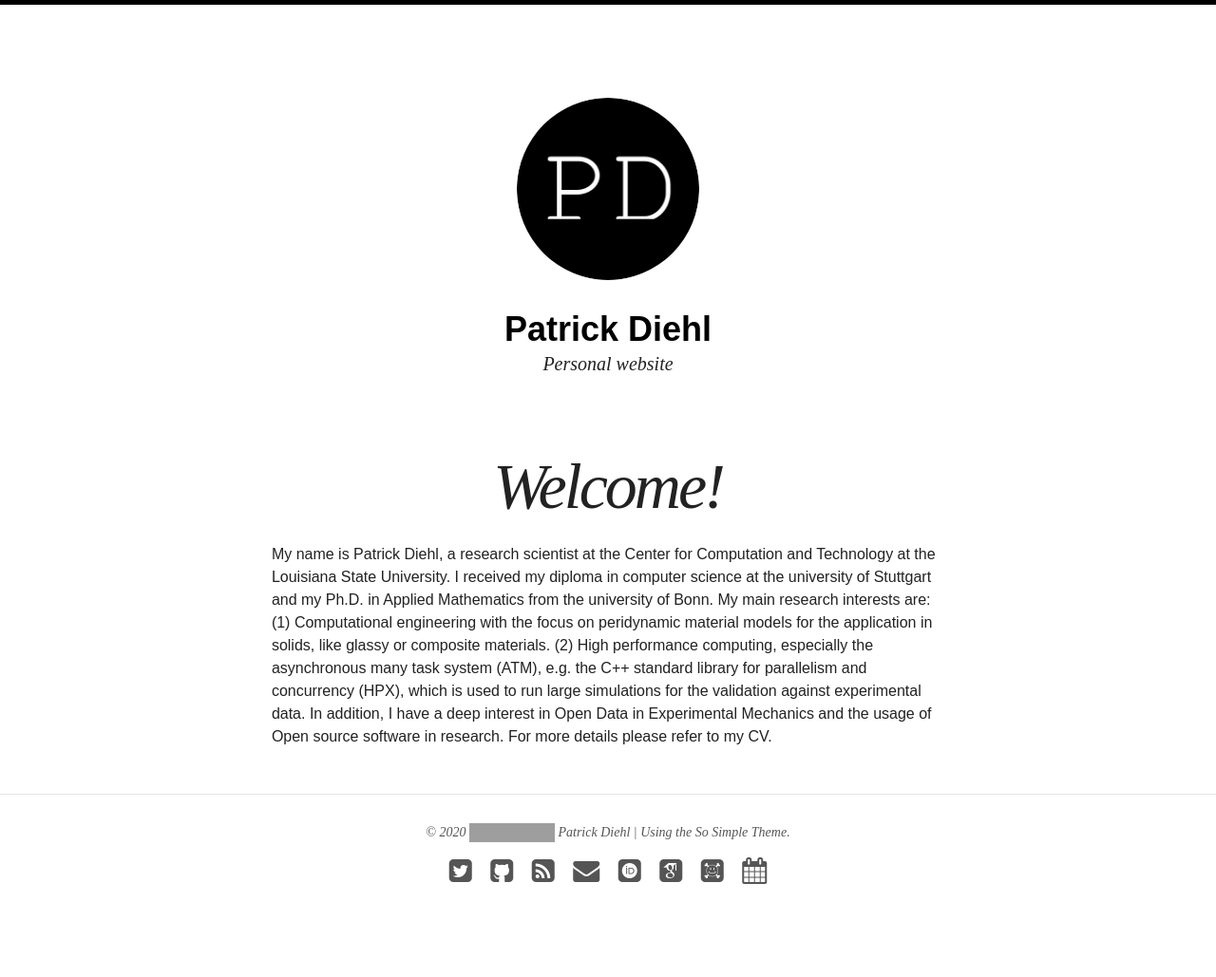
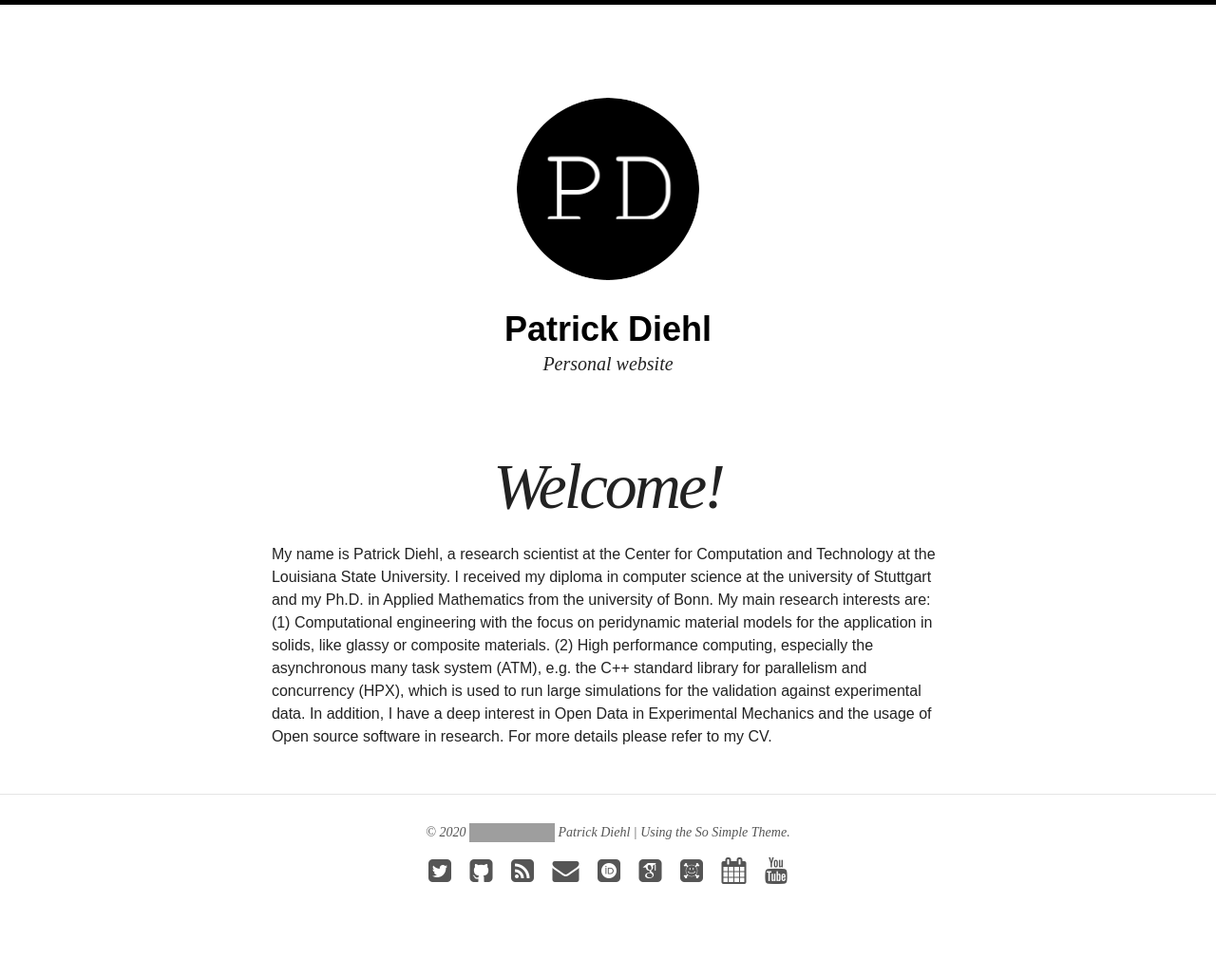
Before and after one commit to diehlpk/diehlpk.github.io, a Jekyll site: the page built from index.html, in a window 1280 px wide. Shown: the whole page at 95% size. Built offline with Jekyll 4.4.1, drawn with Linux system fonts in a browser that asks for light colours; nearby versions of some CDN libraries; some web fonts are replaced; grey boxes are pictures that could not be loaded.

Commit message:
Add youtube logo

```diff
--- a/_config.yml
+++ b/_config.yml
@@ -55,6 +55,7 @@ owner:
   gscholar: https://scholar.google.com/citations?user=TapM4vAAAAAJ&hl=en
   arxiv: https://arxiv.org/a/0000-0003-3922-8419.html
   calendar: https://www.diehlpk.de/calendar/
+  youtube: UCzNHuPcTiMMltS5IVCRHwHA
   google:
     plus: #username
     analytics:
--- a/_includes/footer.html
+++ b/_includes/footer.html
@@ -19,4 +19,5 @@
     {% if site.owner.gscholar %}<a href="{{ site.owner.gscholar }}" title="{{ site.owner.name}} on Google Scholar"><i class="ai ai-google-scholar-square ai-2x"></i></a>{% endif %}
     {% if site.owner.arxiv %}<a href="{{ site.owner.arxiv }}" title="{{ site.owner.name}} on arxiv.org"><i class="ai ai-arxiv-square ai-2x"></i></a>{% endif %}
     {% if site.owner.calendar %}<a href="{{ site.owner.calendar }}" title="{{ site.owner.name}}'s calendar"><i class="fa fa-calendar fa-2x"></i></a>{% endif %}
+    {% if site.owner.calendar %}<a href="https://www.youtube.com/channel/{{ site.owner.youtube }}" title="{{ site.owner.name}}'s YouTube channel"><i class="fa fa-youtube fa-2x"></i></a>{% endif %}
 </div><!-- /.social-icons -->
```
